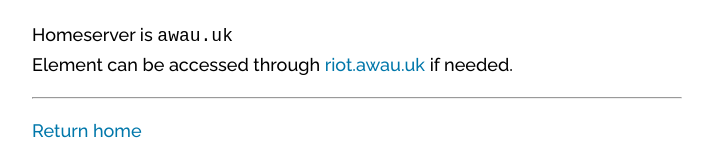
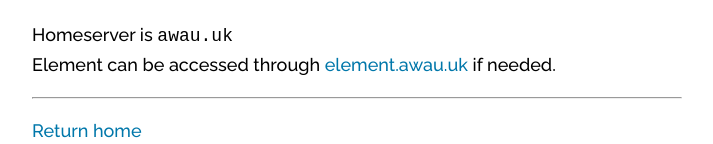
Before and after one commit to Erisa/awau.uk, a plain HTML site: page index.html in a window 1280 px wide. Shown: the part 344-488 px from the top of the page, without its empty margins (283-996 px from the left). Drawn offline with Linux system fonts and the light colour scheme.

Commit message:
Actually properly rename Riot to Element

```diff
--- a/index.html
+++ b/index.html
@@ -24,7 +24,7 @@
         <h2>Public Services:</h2>
         <h4>Matrix:</h4>
         <p>Homeserver is <code>awau.uk</code><br>Element can be accessed through <a
-                href="https://element.awau.uk">riot.awau.uk</a> if needed.</a></p>
+                href="https://element.awau.uk">element.awau.uk</a> if needed.</a></p>
         <hr>
         <p><a href="https://erisa.moe">Return home</a></p>
     </main>
```
